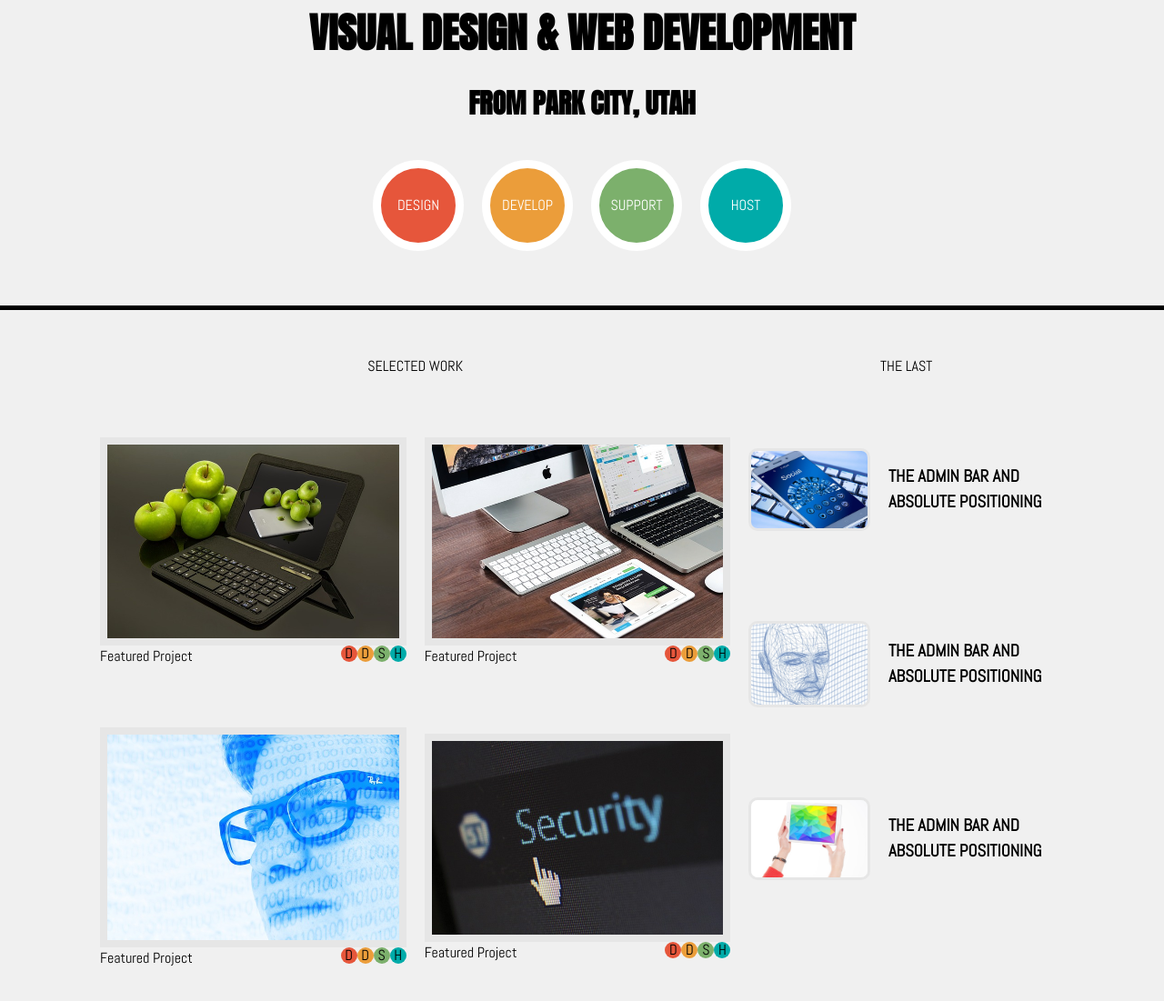
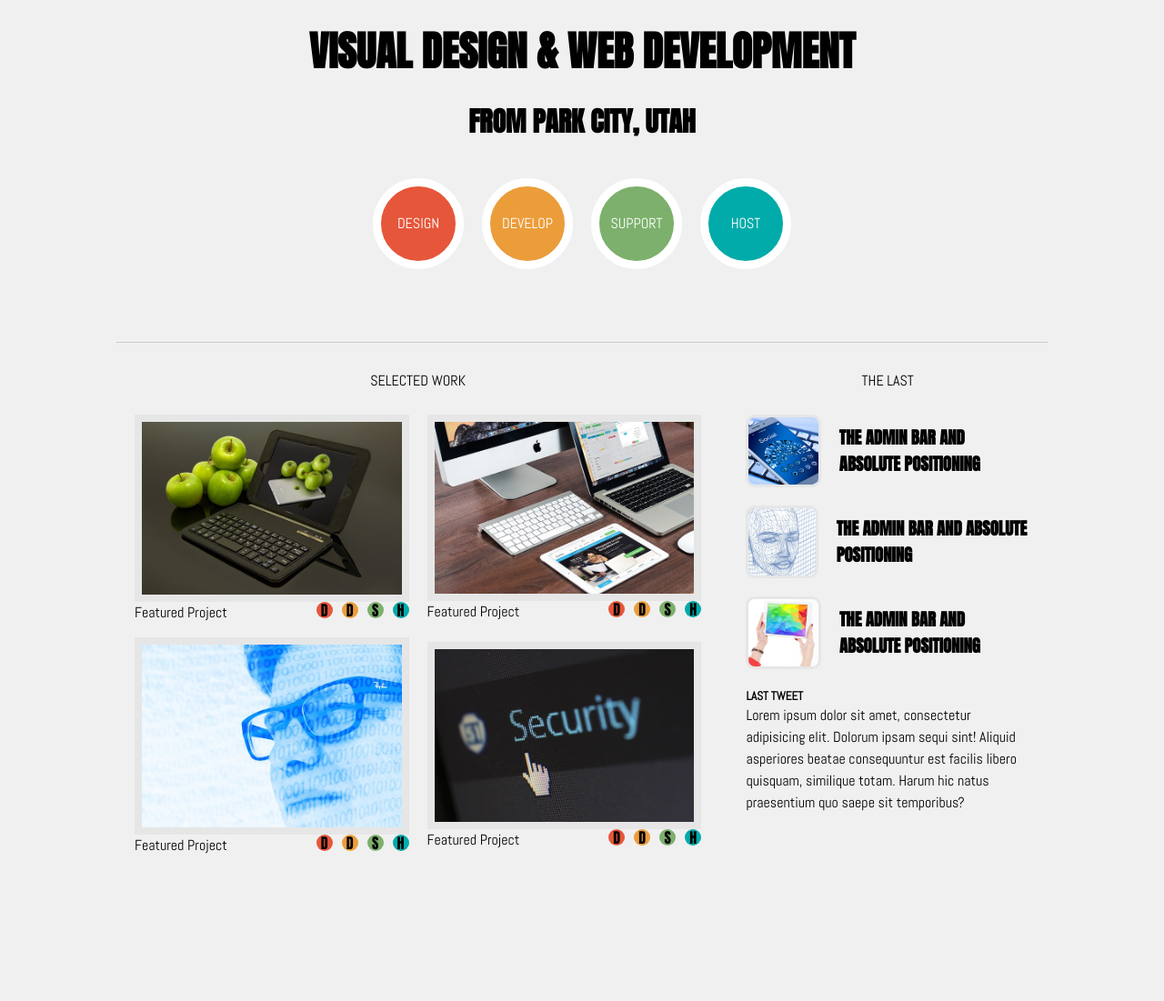
Before and after one commit to jared-sarah-design-project/Codeup-design, a plain HTML site: page index.html in a window 1280 px wide. Shown: the part 127-1228 px from the top of the page at 91% size. After the commit the page ends 1089 px from the top, so only its background shows below. Drawn offline with Linux system fonts and the light colour scheme.

Commit message:
adjusted css properties, and html layout

```diff
--- a/css/design.css
+++ b/css/design.css
@@ -26,11 +26,24 @@ body {
     font-family: "Anton", sans-serif;
 }
 
-section.container, main.container {
+.container {
+    max-width: 80vw;
+}
+
+.page-wrapper {
+    row-gap: 40px;
+}
+
+section, main {
+    max-width: 75vw;
+    width: 100%;
+    align-self: center;
     margin: 20px 0;
 }
 
 /* HEADER STYLING */
+
+
 nav {
     display: flex;
     flex-direction: row;
@@ -81,22 +94,15 @@ nav p {
 
 
 /* HERO SCENE STYLING */
-section.hero-scene {
-    /* max-width: 75vw; */
-}
 
 section.hero-scene.hero-scene-row-wrapper {
     flex: 0 1 75%;
+    padding: 40px;
 }
 
 .hero-scene-wrapper {
     justify-content: space-between;
     row-gap: 40px;
-}
-
-.hero-scene {
-    padding: 20px;
-    gap: 40px;
 }
 
 .hero-text {
@@ -153,16 +159,21 @@ h2 {
 
 /* MAIN STYLING */
 
-main.container.grow.main-content-columns {
-    border-top: 5px solid black;
-    padding: 40px;
+main {
+    max-width: 80vw;
+}
+
+.main-content-row-wrapper {
+    border-top: 1px solid #C8C9CA;
+    column-gap: 5%;
+    padding-top: 20px;
 }
 
 .main-column {
     flex: 2;
     align-items: center;
     justify-content: space-between;
-    row-gap: 40px;
+    row-gap: 15px;
 }
 
 .column-title-wrapper {
@@ -192,12 +203,10 @@ main.container.grow.main-content-columns {
 
 .sm-icons {
     display: flex;
-
-}
-
-.images-wrapper {
-    display: flex;
-    align-items: center;
+    max-width: 100%;
+    justify-content: space-between;
+    column-gap: 10px;
+    font-family: "Anton", sans-serif;
 }
 
 .title {
@@ -229,23 +238,36 @@ main.container.grow.main-content-columns {
 
 .secondary-column  {
     flex: 1;
-    row-gap: 40px;
+    row-gap: 15px;
 }
 
 .articles-wrapper {
     display: flex;
+    flex-direction: column;
+    flex: 1 0 auto;
+    justify-content: start;
+    row-gap: 20px;
+}
+
+.article-wrapper {
+    display: flex;
     column-gap: 20px;
+}
+
+.article-wrapper:last-of-type {
+    display: flex;
+    flex-direction: column;
 }
 
 .article-photo-wrapper {
     display: flex;
-    flex-direction: column;
-    justify-content: center;
+    object-fit: cover;
 }
 
 .article-photo-wrapper img {
-    max-height: 100%;
-    max-width: 100%;
+    height: 80px;
+    width: 100%;
+    object-fit: cover;
     border: 3px solid var(--dark-grey);
     border-radius: 10px;
 }
@@ -254,4 +276,21 @@ main.container.grow.main-content-columns {
     display: flex;
     flex-direction: column;
     justify-content: center;
+    font-family: "Anton", sans-serif;
 }
+
+
+/* large screens */
+@media screen and (max-width: 992px) {
+    /***********  CONTAINERS SHOULD TAKE UP MORE OF THE VW  ***********/
+}
+
+/* medium screens */
+@media screen and (max-width: 768px) {
+
+}
+
+/* extra-small and small screens */
+@media screen and (max-width: 576px) {
+
+}
--- a/index.html
+++ b/index.html
@@ -36,7 +36,7 @@
         </div>
     </header>
     <section class="container hero-scene">
-        <div class="row hero-scene-row-wrapper">
+        <div class="row grow hero-scene-row-wrapper">
             <div class="column hero-scene-wrapper">
 
                 <div class="hero-text">
@@ -63,9 +63,9 @@
         </div>
     </section>
 
-    <main class="container grow main-content-columns">
-        <div class="row main-content-row-wrapper grow">
-            <div class="column grow main-column">
+    <main class="container main-content-columns">
+        <div class="row main-content-row-wrapper grow full-width">
+            <div class="column main-column">
                 <div class="column-title-wrapper">
                     <p>SELECTED WORK</p>
                 </div>
@@ -100,16 +100,16 @@
                             <p>Featured Project</p>
                             <div class="sm-icons">
                                 <div class="sm-icons-wrapper red">
-                                    <div class="sm-img-wrapper ">D</div>
+                                    <div class="sm-img-wrapper anton ">D</div>
                                 </div>
                                 <div class="sm-icons-wrapper yellow">
-                                    <div class="sm-img-wrapper ">D</div>
+                                    <div class="sm-img-wrapper anton ">D</div>
                                 </div>
                                 <div class="sm-icons-wrapper green">
-                                    <div class="sm-img-wrapper ">S</div>
+                                    <div class="sm-img-wrapper anton ">S</div>
                                 </div>
                                 <div class="sm-icons-wrapper blue">
-                                    <div class="sm-img-wrapper">H</div>
+                                    <div class="sm-img-wrapper anton">H</div>
                                 </div>
                             </div>
                         </div>
@@ -167,6 +167,7 @@
                     <p>THE LAST</p>
                 </div>
                 <div class="articles-wrapper">
+                    <div class="article-wrapper">
                         <div class="article-photo-wrapper">
                             <img src="img/mobile-phone.jpg" alt="">
                         </div>
@@ -174,7 +175,7 @@
                             <h3>THE ADMIN BAR AND ABSOLUTE POSITIONING</h3>
                         </div>
                     </div>
-                <div class="articles-wrapper">
+                    <div class="article-wrapper">
                         <div class="article-photo-wrapper">
                             <img src="img/head.jpg" alt="">
                         </div>
@@ -182,7 +183,7 @@
                             <h3>THE ADMIN BAR AND ABSOLUTE POSITIONING</h3>
                         </div>
                     </div>
-                <div class="articles-wrapper">
+                    <div class="article-wrapper">
                         <div class="article-photo-wrapper">
                             <img src="img/ipad.jpg" alt="">
                         </div>
@@ -190,9 +191,12 @@
                             <h3>THE ADMIN BAR AND ABSOLUTE POSITIONING</h3>
                         </div>
                     </div>
+                    <div class="article-wrapper">
+                        <h5>LAST TWEET</h5>
+                        <P>Lorem ipsum dolor sit amet, consectetur adipisicing elit. Dolorum ipsam sequi sint! Aliquid asperiores beatae consequuntur est facilis libero quisquam, similique totam. Harum hic natus praesentium quo saepe sit temporibus?</P>
+                    </div>
+                </div>
 
-                <div class="articles-wrapper"></div>
-                <div class="articles-wrapper"></div>
             </div>
         </div>
     </main>
```
Lines whose indentation alone changed are shown as unchanged.
